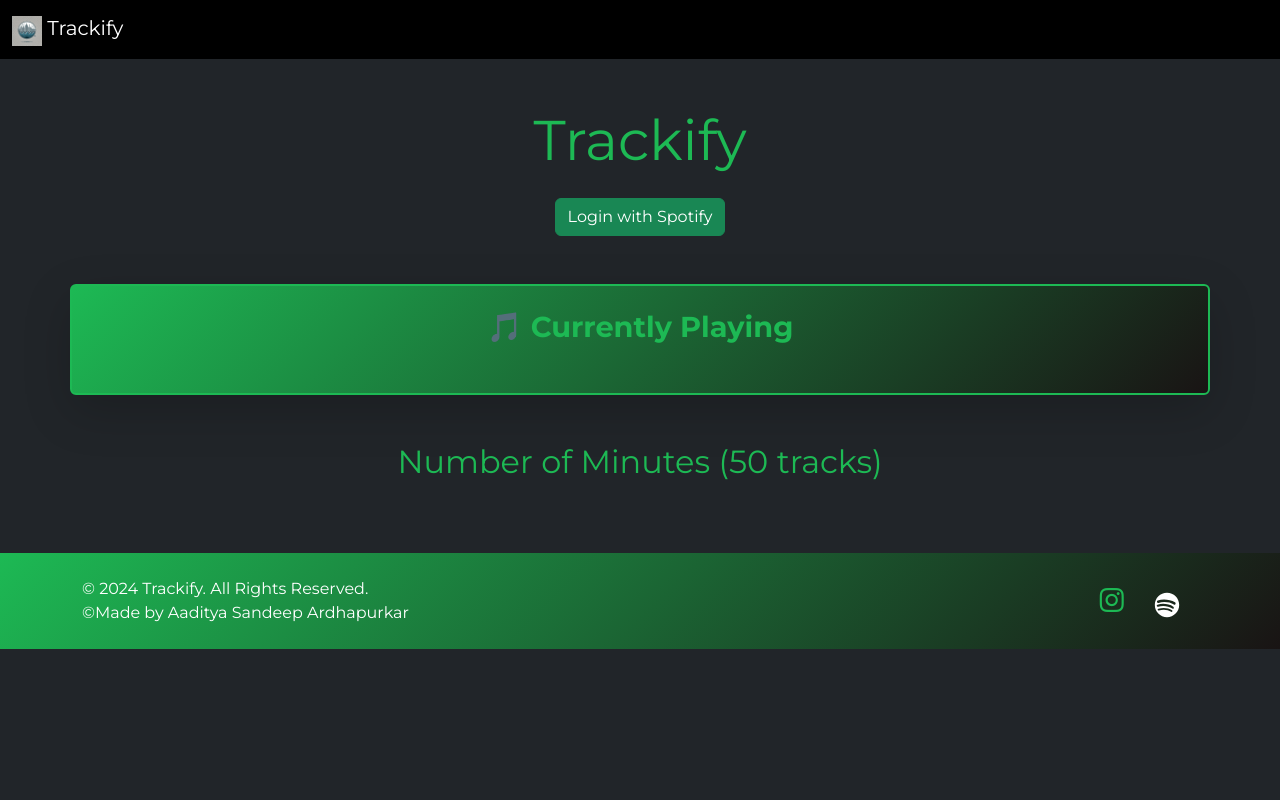
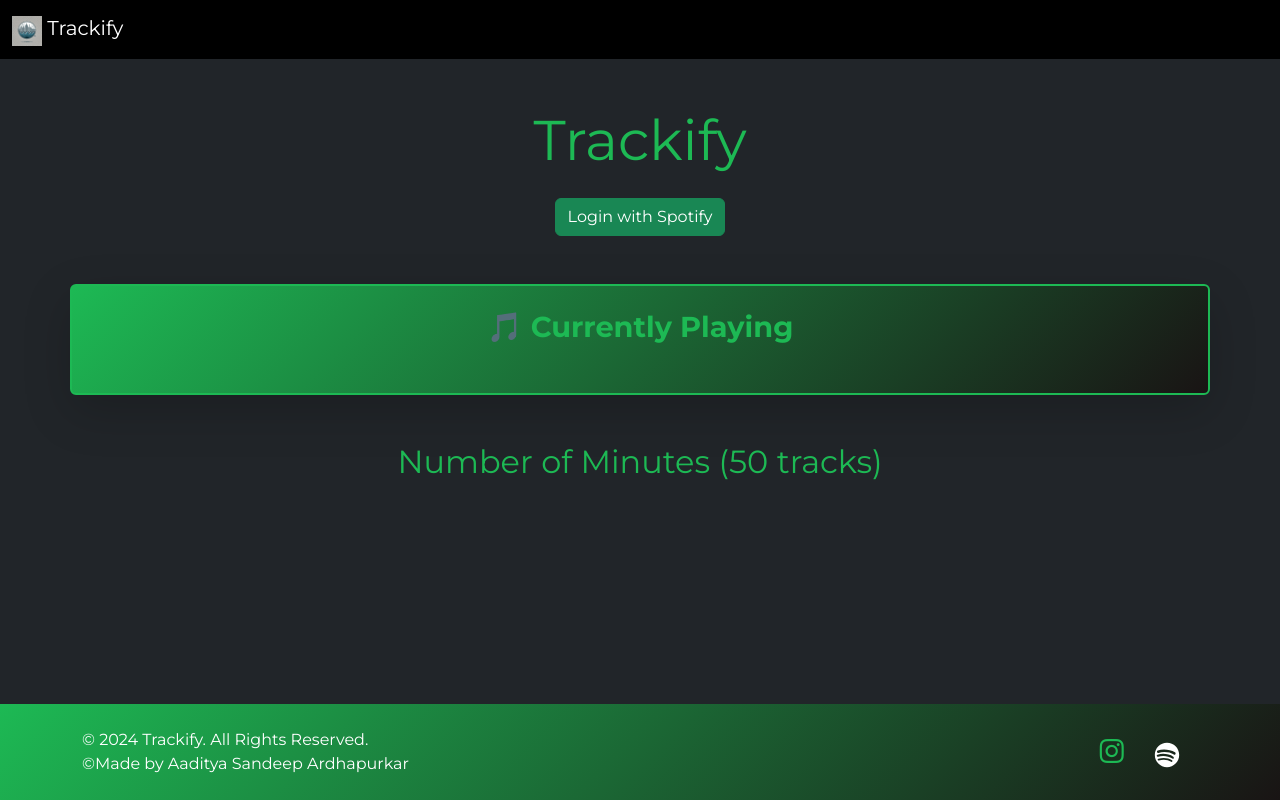
Before and after one commit to Add2207/Trackify, a plain HTML site: page index.html in a window 1280 px wide. Drawn offline with nearby package versions, Linux system fonts and the light colour scheme; a script that the page names is missing.

Commit message:
Update styles.css

```diff
--- a/styles.css
+++ b/styles.css
@@ -1,21 +1,39 @@
-body {
+html, body {
     font-family: 'Montserrat', sans-serif;
     background-color: #121212;
-    color: #1DB954; /* Changed text color to green */
+    color: #1DB954;
     text-align: center;
+    height: 100%;
+    margin: 0;
+    padding: 0;
+    display: flex;
+    flex-direction: column;
+}
+.main-content {
+    flex: 1;
+    padding: 20px;
 }
 
+.footermain {
+    flex-shrink: 0;
+    text-align: left;
+    margin-top: auto;
+    margin-bottom: auto;
+    position: fixed;
+    bottom: 0;
+    width: 100%;
+}
 button {
     padding: 10px 20px;
-    background-color: #1DB954; /* Spotify green */
+    background-color: #1DB954;
     border: none;
     color: rgb(15, 15, 15);
     cursor: pointer;
 }
-
 button:hover {
     background-color: #1AA34A;
 }
+
 
 #greeting {
     border: 2px solid #1DB954;
```
